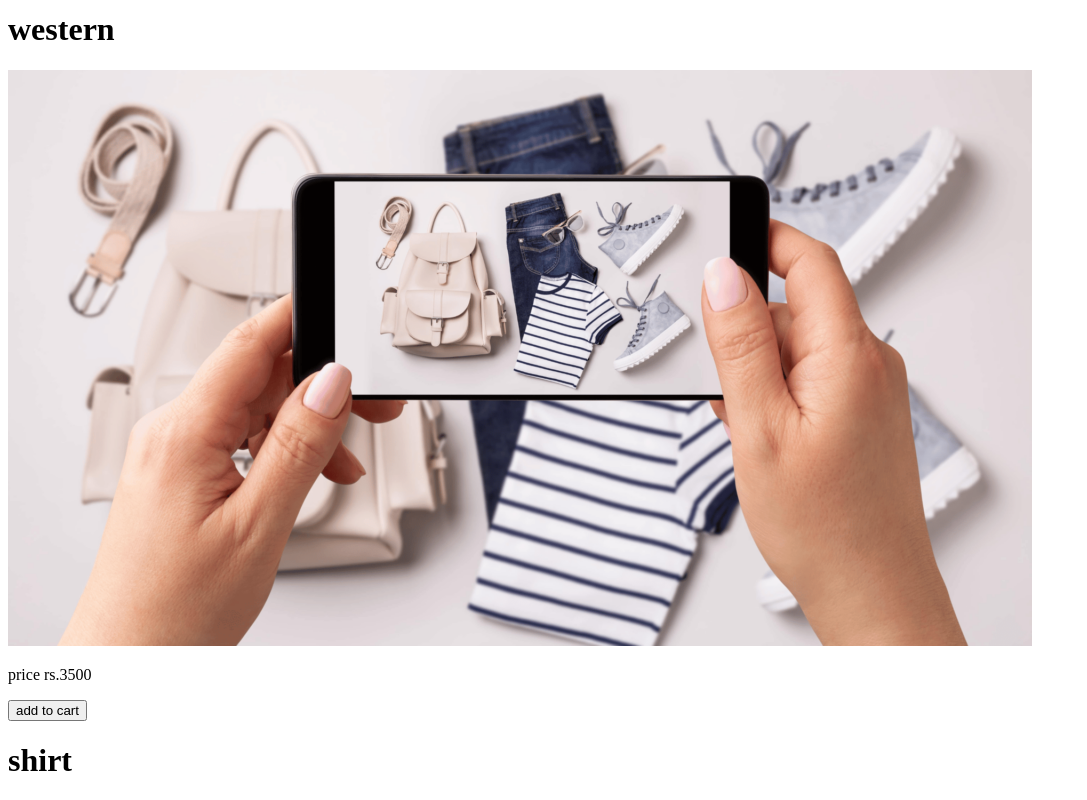
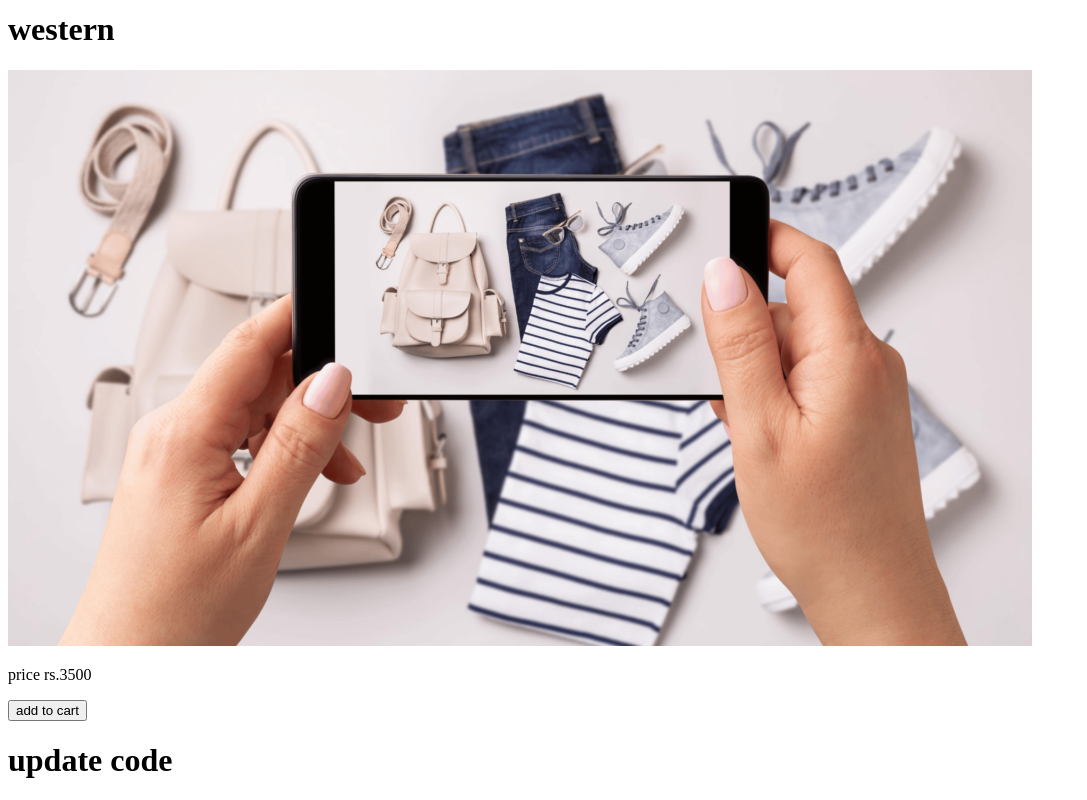
Before and after one commit to sugeesha/sha, a plain HTML site: page index.html in a window 1280 px wide. Shown: the part 2477-3277 px from the top of the page, without its empty margins (0-1087 px from the left). Drawn offline with Linux system fonts and the light colour scheme.

Commit message:
add file

```diff
--- a/index.html
+++ b/index.html
@@ -39,8 +39,9 @@
 
 
     <div>
-        <h1>shirt</h1>
+        <h1></h1>
     </div>
 </div>
+<h1>update code</h1>
 </body>
 </html>
```
